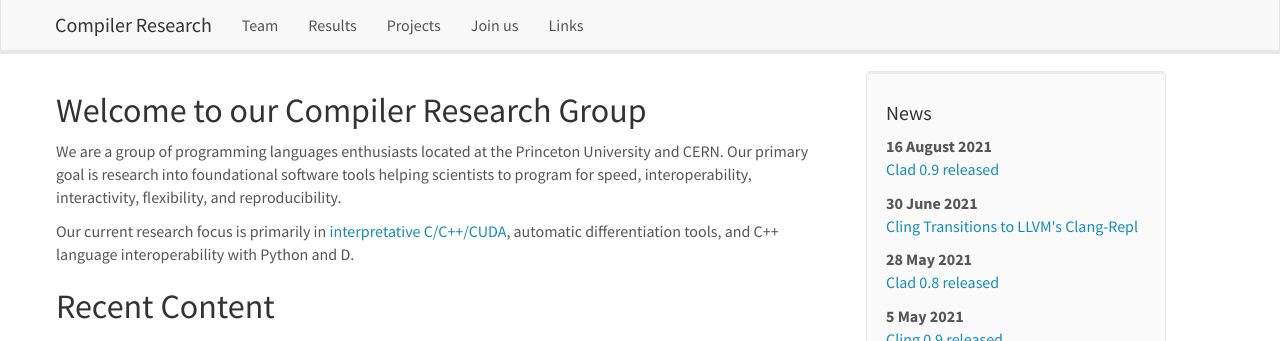
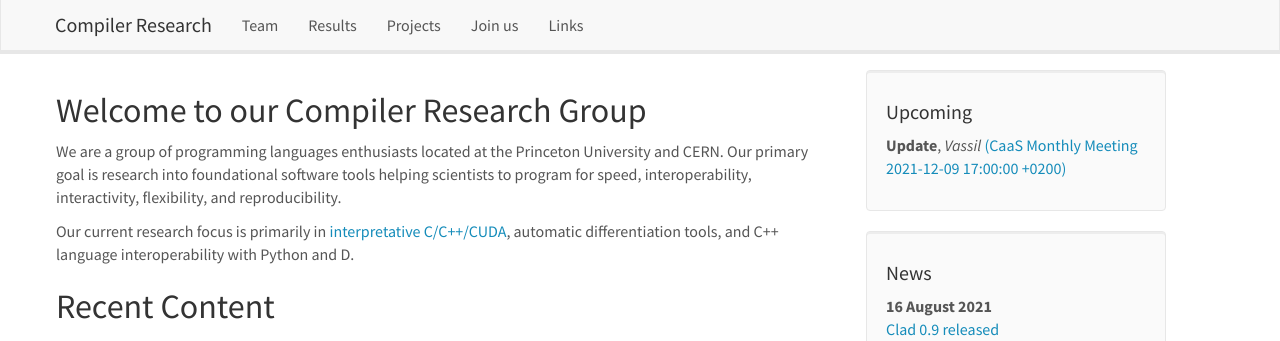
Before and after one commit to vgvassilev/clad, a Jekyll site: the page built from _pages/home.md, in a window 1280 px wide and 900 px high, cut to the strip 0-341 px from the top of the window. Built offline with Jekyll 4.4.1, drawn with Linux system fonts in a browser that asks for light colours; nearby versions of some CDN libraries; library files that are not in the unit come from our copies; a style sheet for code colours, icons or effects is not loaded.

Commit message:
Add our next monthly meeting.

```diff
--- a/_data/meetinglist.yml
+++ b/_data/meetinglist.yml
@@ -1,3 +1,16 @@
+- name: "CaaS Monthly Meeting"
+  date: 2021-12-09 17:00:00 +0200
+  time_cest: "17:00"
+  connect: "[Link to zoom](https://princeton.zoom.us/j/92544354004?pwd=ajFYajc5bnhFWXBOdFVrMXdFRSt3Zz09)"
+  label: caas_09Dec2021
+  agenda:
+    - title: Update
+      speaker: Vassil
+    - title: Round Table
+    - title: Next meeting
+      speaker: Vassil
+      link: 6 Jan 1700
+
 - name: "CaaS Monthly Meeting"
   date: 2021-11-11 17:00:00 +0200
   time_cest: "17:00"
@@ -10,7 +23,7 @@
     - title: Round Table
     - title: Next meeting
       speaker: Vassil
-      link: 2 Dec 1700
+      link: 9 Dec 1700
 
 - name: "CaaS Monthly Meeting"
   date: 2021-10-07 17:00:00 +0200
```
